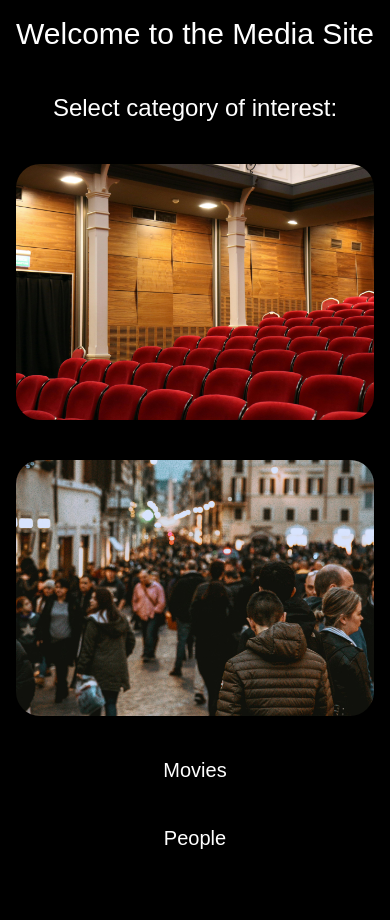
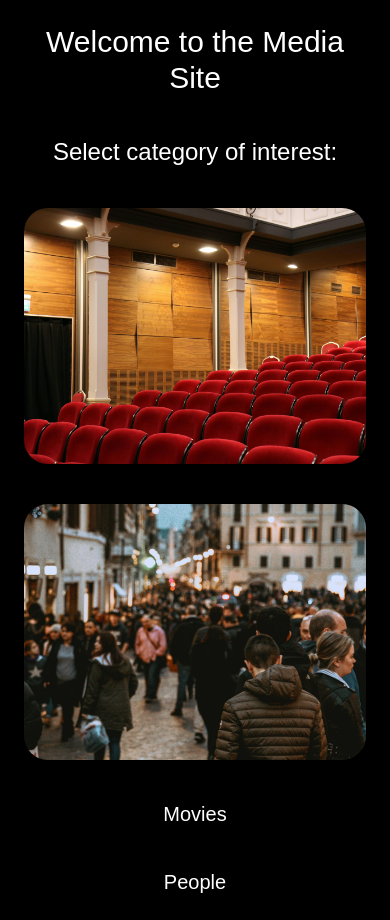
Before and after one commit to gabholli/media-site, a Next.js app: page / in a window 390 px wide. Before the commit the page ends 868 px from the top, so only its background shows below. Built offline with nearby package versions, Linux system fonts and the light colour scheme; what @savvywombat/tailwindcss-grid-areas would draw is missing.

Commit message:
Changed padding in home page for mobile

```diff
--- a/src/pages/index.tsx
+++ b/src/pages/index.tsx
@@ -6,7 +6,7 @@ const Index = () => {
   return (
     <main className='flex flex-col items-center justify-center min-h-svh'>
       <nav className='grid grid-areas-homePageMobile lg:grid-areas-homePageMedium
-      lg:grid-cols-[1fr_100px_1fr] place-items-center p-4 gap-y-10'>
+      lg:grid-cols-[1fr_100px_1fr] place-items-center p-6 gap-y-10'>
         <h1 className='grid-in-greeting text-3xl lg:text-4xl text-center'>Welcome to the Media Site</h1>
         <h1 className='text-2xl lg:text-3xl grid-in-title text-center'>Select category of interest:</h1>
         <img
```
